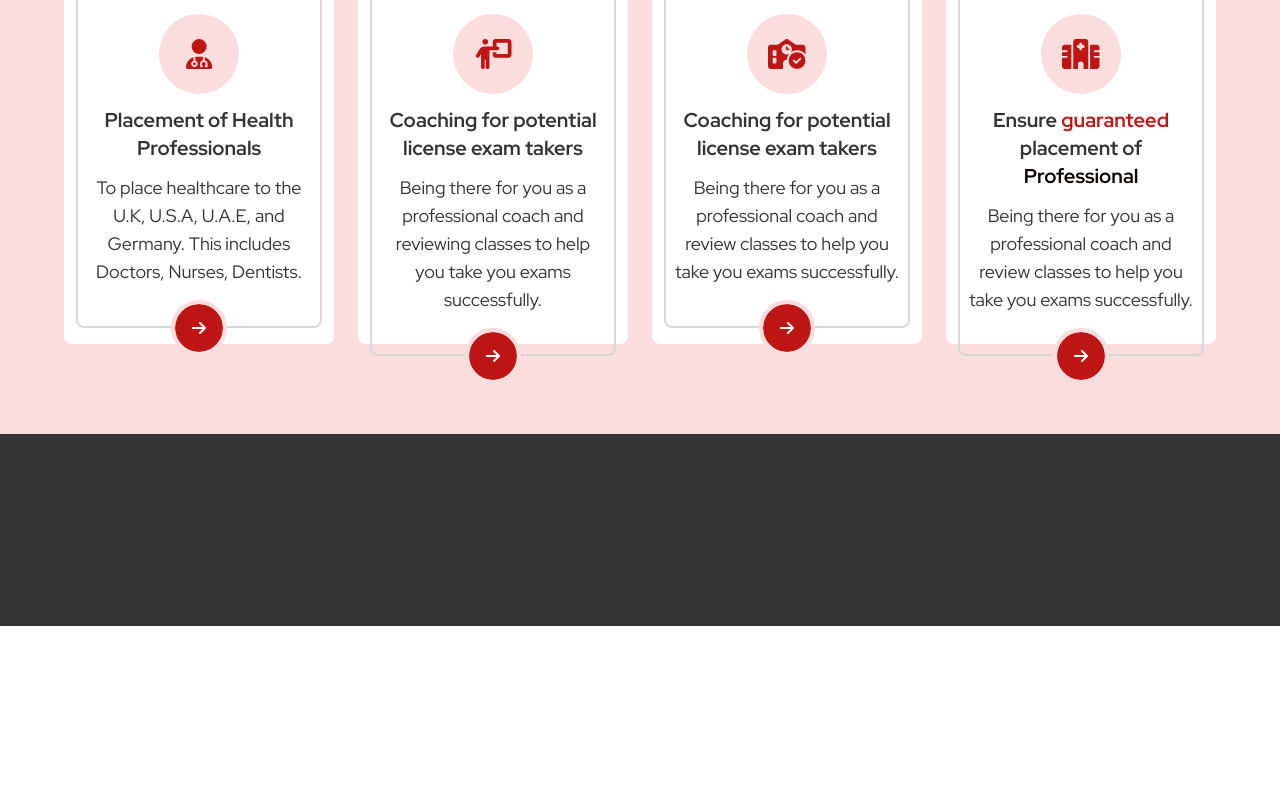
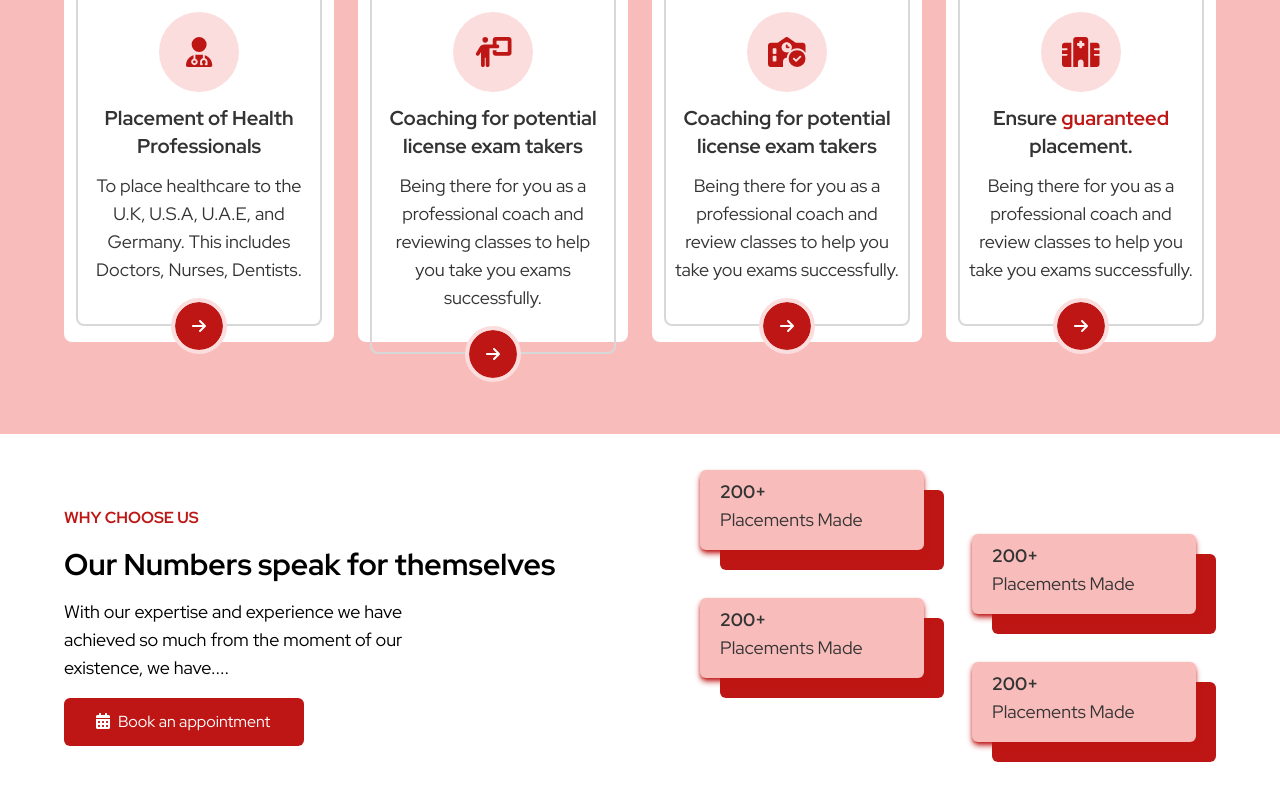
Before and after one commit to NgoranA/mjnhc, a Next.js app: page / in a window 1280 px wide. Shown: the part 1741-2541 px from the top of the page. Before the commit the page ends 2367 px from the top, so only its background shows below. Built offline with nearby package versions, Linux system fonts and the light colour scheme; what @graphql-tools/schema would draw is missing.

Commit message:
Show case section on the homepage

```diff
--- a/components/Figures.tsx
+++ b/components/Figures.tsx
@@ -1,7 +1,58 @@
 import React from "react";
+import { faCalendarAlt } from "@fortawesome/free-solid-svg-icons";
+import Link from "next/link";
+import { FontAwesomeIcon } from "@fortawesome/react-fontawesome";
 
 function Figures() {
-  return <section className="bg-greyish h-48 w-full"></section>;
+  return (
+    <section className="bg-white py-9 flex px-16 items-center justify-between h-96 w-full">
+      <div className="flex flex-col gap-4">
+        <p className=" font-bold text-redish capitalize">WHY CHOOSE US</p>
+        <p className="font-bold text-3xl">Our Numbers speak for themselves</p>
+        <p className="text-lg w-96">
+          With our expertise and experience we have achieved so much from the
+          moment of our existence, we have....
+        </p>
+        <Link
+          href="#appointment"
+          className=" bg-redish px-8 w-60    rounded-md py-3 text-white"
+        >
+          <FontAwesomeIcon className="mr-2" icon={faCalendarAlt} />
+          Book an appointment{" "}
+        </Link>
+      </div>
+      <div className="flex   items-center gap-12">
+        <div className="flex  flex-col gap-12 -translate-y-8 ">
+          <div className="bg-redish h-20 rounded-md  ">
+            <div className="bg-pinkish shadow-md shadow-redish  -translate-x-5 -translate-y-5 px-5 py-2 scroll-smooth  rounded-md h-20 w-56">
+              <p className="text-lg text-greyish font-bold">200+</p>
+              <p className="text-lg text-greyish">Placements Made</p>
+            </div>
+          </div>
+          <div className="bg-redish h-20 rounded-md   ">
+            <div className="bg-pinkish shadow-md shadow-redish  -translate-x-5 -translate-y-5 px-5 py-2 scroll-smooth  rounded-md h-20 w-56">
+              <p className="text-lg text-greyish font-bold">200+</p>
+              <p className="text-lg text-greyish">Placements Made</p>
+            </div>
+          </div>
+        </div>
+        <div className="flex  gap-12 flex-col translate-y-8 ">
+          <div className="bg-redish h-20 rounded-md   ">
+            <div className="bg-pinkish shadow-md shadow-redish  -translate-x-5 -translate-y-5 px-5 py-2 scroll-smooth  rounded-md h-20 w-56">
+              <p className="text-lg text-greyish font-bold">200+</p>
+              <p className="text-lg text-greyish">Placements Made</p>
+            </div>
+          </div>
+          <div className="bg-redish h-20 rounded-md   ">
+            <div className="bg-pinkish shadow-md shadow-redish  -translate-x-5 -translate-y-5 px-5 py-2 scroll-smooth  rounded-md h-20 w-56">
+              <p className="text-lg text-greyish font-bold">200+</p>
+              <p className="text-lg text-greyish">Placements Made</p>
+            </div>
+          </div>
+        </div>
+      </div>
+    </section>
+  );
 }
 
 export default Figures;
--- a/components/Services.tsx
+++ b/components/Services.tsx
@@ -13,7 +13,7 @@ const Services = () => {
   return (
     <div
       id="services"
-      className=" grid grid-flow-row-dense h-screen bg-lightish  items-center  py-6 px-16 "
+      className=" grid grid-flow-row-dense h-screen bg-pinkish  items-center  py-7 px-16 "
     >
       <div className="flex items-center justify-between">
         <div className=" flex flex-col  gap-2">
@@ -61,7 +61,7 @@ const Services = () => {
           </Link>
           {/* </div> */}
         </div>
-        <div className="bg-white hover:-translate-y-4 duration-300 h-96 p-3  rounded-lg">
+        <div className="bg-white hover:text-redish hover:-translate-y-4 duration-300 h-96 p-3  rounded-lg">
           <div className="  rounded-lg flex gap-3 items-center flex-col text-center  border-greylight border-2 px-2 py-10  ">
             <div className="h-20 w-20 p-2 flex items-center justify-center bg-lightish rounded-full">
               <FontAwesomeIcon
@@ -87,7 +87,7 @@ const Services = () => {
             <FontAwesomeIcon icon={faArrowRight} />{" "}
           </Link>
         </div>
-        <div className="bg-white h-96 p-3 hover:-translate-y-4 duration-300  rounded-lg">
+        <div className="bg-white hover:text-redish h-96 p-3 hover:-translate-y-4 duration-300  rounded-lg">
           <div className="  rounded-lg flex gap-3 items-center flex-col text-center  border-greylight border-2 px-2 py-10  ">
             <div className="h-20 w-20 p-2 flex items-center justify-center bg-lightish rounded-full">
               <FontAwesomeIcon
@@ -113,7 +113,7 @@ const Services = () => {
             <FontAwesomeIcon icon={faArrowRight} />{" "}
           </Link>
         </div>
-        <div className="bg-white h-96 p-3 hover:-translate-y-4 duration-300  rounded-lg">
+        <div className="bg-white hover:text-redish h-96 p-3 hover:-translate-y-4 duration-300  rounded-lg">
           <div className="  rounded-lg flex gap-3 items-center flex-col text-center  border-greylight border-2 px-2 py-10  ">
             <div className="h-20 w-20 p-2 flex items-center justify-center bg-lightish rounded-full">
               <FontAwesomeIcon
@@ -123,8 +123,7 @@ const Services = () => {
             </div>
             <p className="font-bold text-xl">
               {" "}
-              Ensure <span className="text-redish">guaranteed</span> placement
-              of <span className="text-blackish">Professional</span>{" "}
+              Ensure <span className="text-redish">guaranteed</span> placement.
             </p>
             <p className="text-lg text-greyish">
               {" "}
--- a/tailwind.config.js
+++ b/tailwind.config.js
@@ -13,6 +13,7 @@ module.exports = {
       pinkish: "#F8BCBB",
       lightish: "#FBDDDD",
       white: "#ffffff",
+      grey: "#eeeeee",
     },
     extend: {
       fontFamily: {
```
